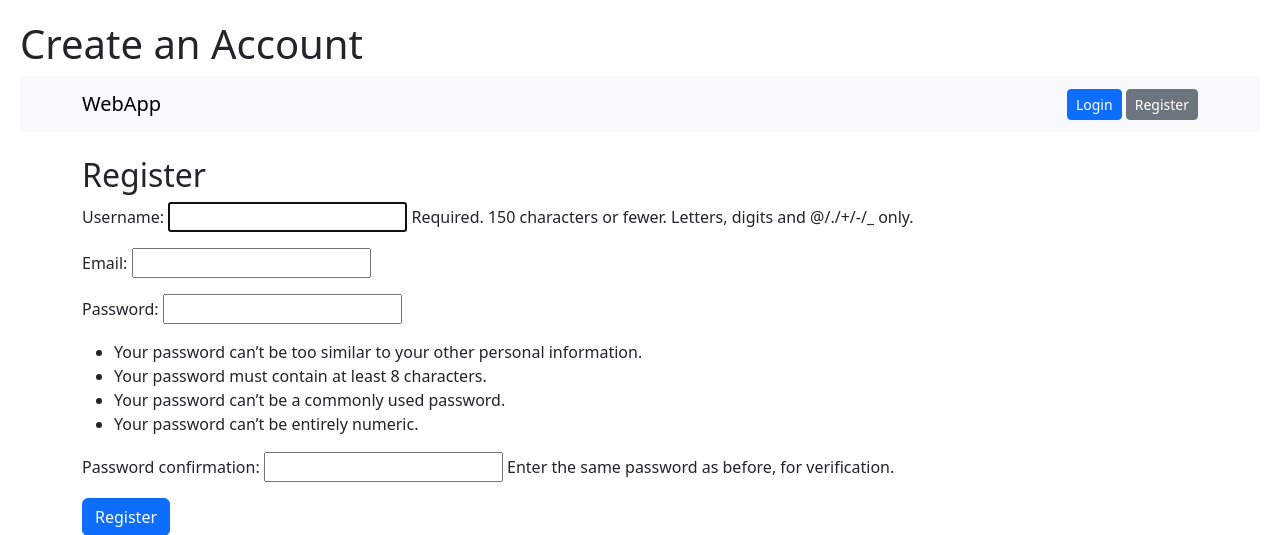
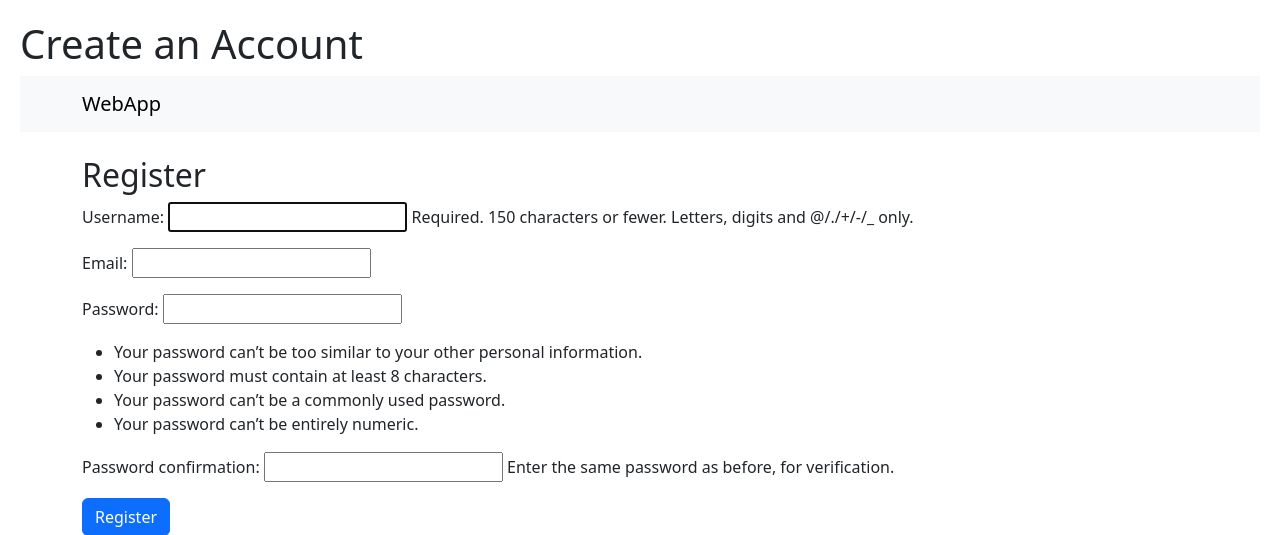
Before and after one commit to MateuszLogon/WebApp, a Django app: page / in a window 1280 px wide. Shown: the top 535 px of the page. Run offline with Django 5.2, Linux system fonts and the light colour scheme; parts of the project's set-up code (start-up, migrations or seed data) failed here and were passed over.

Commit message:
Etirely working login register and shop page with proper redirections

```diff
--- a/backend/templates/accounts/register.html
+++ b/backend/templates/accounts/register.html
@@ -1,6 +1,6 @@
 <h1>Create an Account</h1>
 
-{% extends "base.html" %}
+{% extends "base_public.html" %}
 {% block title %}Register{% endblock %}
 {% block content %}
 <h2>Register</h2>
--- a/backend/templates/base.html
+++ b/backend/templates/base.html
@@ -1,24 +1,24 @@
 <!doctype html>
 <html>
+
 <head>
-  <meta charset="utf-8"/>
+  <meta charset="utf-8" />
   <title>{% block title %}WebApp{% endblock %}</title>
   <link rel="stylesheet" href="https://cdn.jsdelivr.net/npm/bootstrap@5.3.2/dist/css/bootstrap.min.css">
-  <style>body{padding:20px;}</style>
+  <style>
+    body {
+      padding: 20px;
+    }
+  </style>
 </head>
+
 <body>
   <nav class="navbar navbar-light bg-light mb-4">
     <div class="container">
       <a class="navbar-brand" href="{% url 'item_list' %}">WebApp</a>
-      <div>
-        {% if user.is_authenticated %}
-          <span class="me-2">Hello, {{ user.username }}</span>
-          <a class="btn btn-outline-secondary btn-sm" href="{% url 'logout' %}">Logout</a>
-        {% else %}
-          <a class="btn btn-primary btn-sm" href="{% url 'login' %}">Login</a>
-          <a class="btn btn-secondary btn-sm" href="{% url 'register' %}">Register</a>
-        {% endif %}
-      </div>
+      {% if user.is_authenticated %}
+      <a class="btn btn-outline-danger btn-sm" href="{% url 'login' %}">Logout</a>
+      {% endif %}
     </div>
   </nav>
 
@@ -26,4 +26,5 @@
     {% block content %}{% endblock %}
   </div>
 </body>
+
 </html>
--- a/backend/templates/base_public.html
+++ b/backend/templates/base_public.html
@@ -1,28 +1,27 @@
 <!doctype html>
-<html lang="en">
+<html>
 
 <head>
-    <meta charset="utf-8">
+    <meta charset="utf-8" />
     <title>{% block title %}WebApp{% endblock %}</title>
-    <link href="https://cdn.jsdelivr.net/npm/bootstrap@5.3.2/dist/css/bootstrap.min.css" rel="stylesheet">
+    <link rel="stylesheet" href="https://cdn.jsdelivr.net/npm/bootstrap@5.3.2/dist/css/bootstrap.min.css">
+    <style>
+        body {
+            padding: 20px;
+        }
+    </style>
 </head>
 
-<body class="bg-body-tertiary">
-
+<body>
     <nav class="navbar navbar-light bg-light mb-4">
         <div class="container">
             <a class="navbar-brand" href="#">WebApp</a>
-            <div>
-                <a href="{% url 'login' %}" class="btn btn-primary btn-sm">Login</a>
-                <a href="{% url 'register' %}" class="btn btn-secondary btn-sm">Register</a>
-            </div>
         </div>
     </nav>
 
     <div class="container">
         {% block content %}{% endblock %}
     </div>
-
 </body>
 
 </html>
```
Also changed, not shown: backend/shop/migrations/0002_alter_item_user.py (added).
